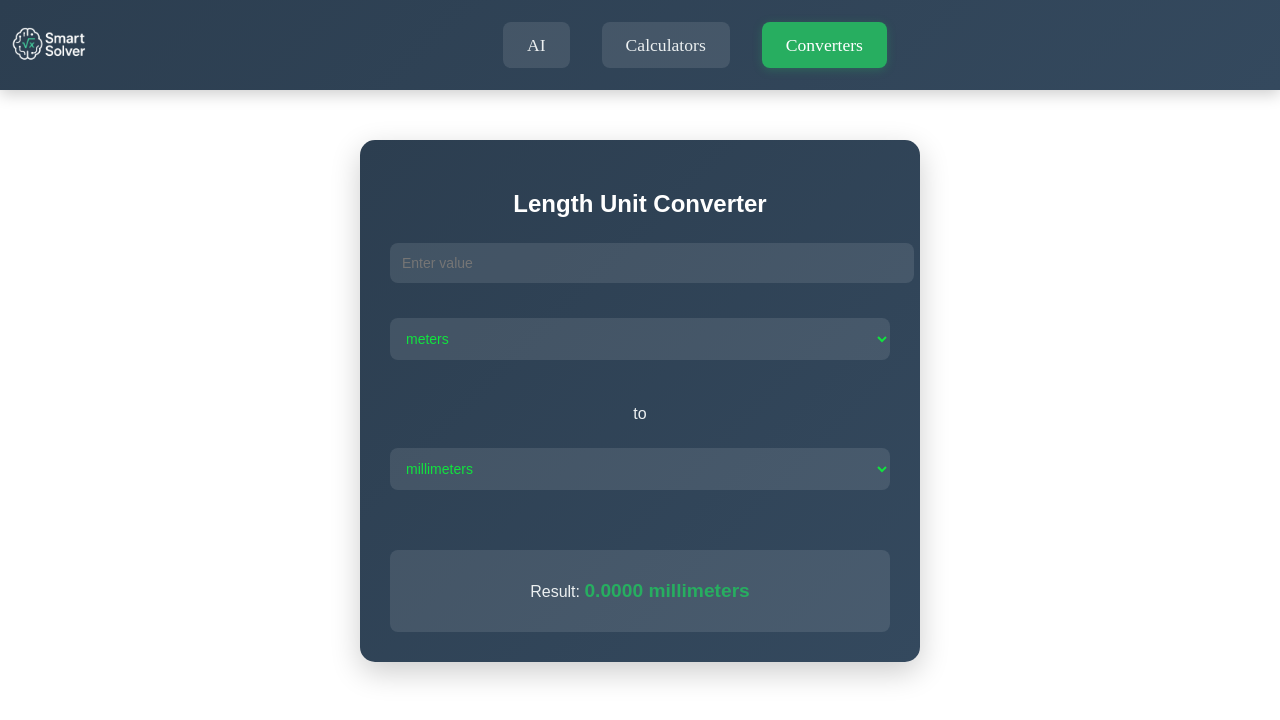
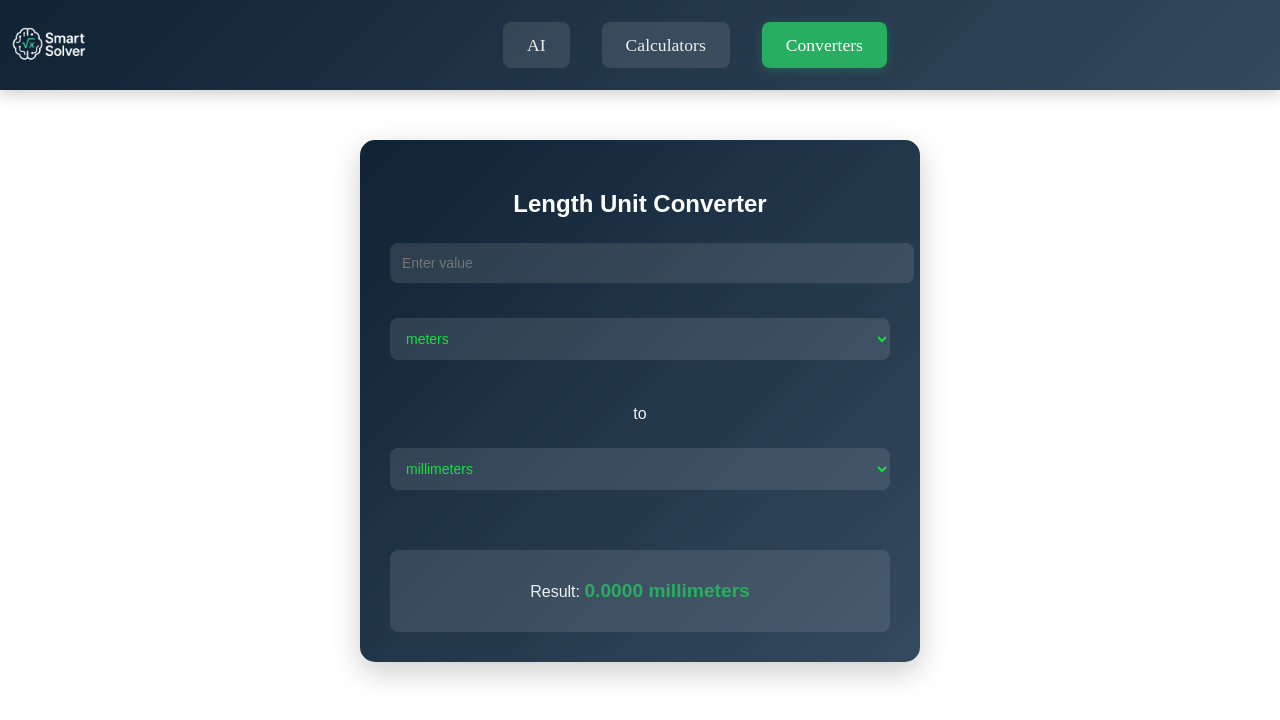
Before and after one commit to Sofia-Sikandreen/Calculators-and-Convertors, a React (Create React App) app: page /converters/unit in a window 1280 px wide. Shown: the top 720 px of the page. Built offline with nearby package versions, Linux system fonts and the light colour scheme.

Commit message:
My local changes

```diff
--- a/src/Components/CurrencyConverter.css
+++ b/src/Components/CurrencyConverter.css
@@ -3,7 +3,7 @@
     max-width: 500px;
     margin: 50px auto;
     padding: 30px;
-    background: linear-gradient(135deg, #2c3e50, #34495e);
+    background: linear-gradient(135deg, #102234, hsl(210, 29%, 29%));
     border-radius: 15px;
     box-shadow: 0 10px 30px rgba(0, 0, 0, 0.2);
     color: #fff;
--- a/src/Components/LoanCalculator.css
+++ b/src/Components/LoanCalculator.css
@@ -3,7 +3,7 @@
     max-width: 500px;
     margin: 50px auto;
     padding: 30px;
-    background: linear-gradient(135deg, #2c3e50, #34495e);
+    background: linear-gradient(135deg, #102234, #34495e);
     border-radius: 15px;
     box-shadow: 0 10px 30px rgba(0, 0, 0, 0.2);
     color: #fff;
--- a/src/Components/Navbar.css
+++ b/src/Components/Navbar.css
@@ -1,5 +1,5 @@
 .navbar {
-  background: linear-gradient(135deg, #2c3e50, #34495e);
+  background: linear-gradient(135deg, #102234, #34495e);
   padding: 0;
   box-shadow: 0 4px 15px rgba(0, 0, 0, 0.2);
   height: 90px;
--- a/src/Components/PageStyles.css
+++ b/src/Components/PageStyles.css
@@ -2,7 +2,7 @@
     max-width: 800px;
     margin: 50px auto;
     padding: 30px;
-    background: linear-gradient(135deg, #2c3e50, #34495e);
+    background: linear-gradient(135deg, #102234, #34495e);
     border-radius: 15px;
     box-shadow: 0 10px 30px rgba(0, 0, 0, 0.2);
     color: #fff;
--- a/src/Components/SalesTaxcalculator.css
+++ b/src/Components/SalesTaxcalculator.css
@@ -3,7 +3,7 @@
     max-width: 500px;
     margin: 50px auto;
     padding: 30px;
-    background: linear-gradient(135deg, #2c3e50, #34495e);
+    background: linear-gradient(135deg, #102234, #34495e);
     border-radius: 15px;
     box-shadow: 0 10px 30px rgba(0, 0, 0, 0.2);
     color: #fff;
--- a/src/Components/UnitConverter.css
+++ b/src/Components/UnitConverter.css
@@ -2,7 +2,7 @@
     max-width: 500px;
     margin: 50px auto;
     padding: 30px;
-    background: linear-gradient(135deg, #2c3e50, #34495e);
+    background: linear-gradient(135deg, #102234, #34495e);
     border-radius: 15px;
     box-shadow: 0 10px 30px rgba(0, 0, 0, 0.2);
     color: #fff;
```
